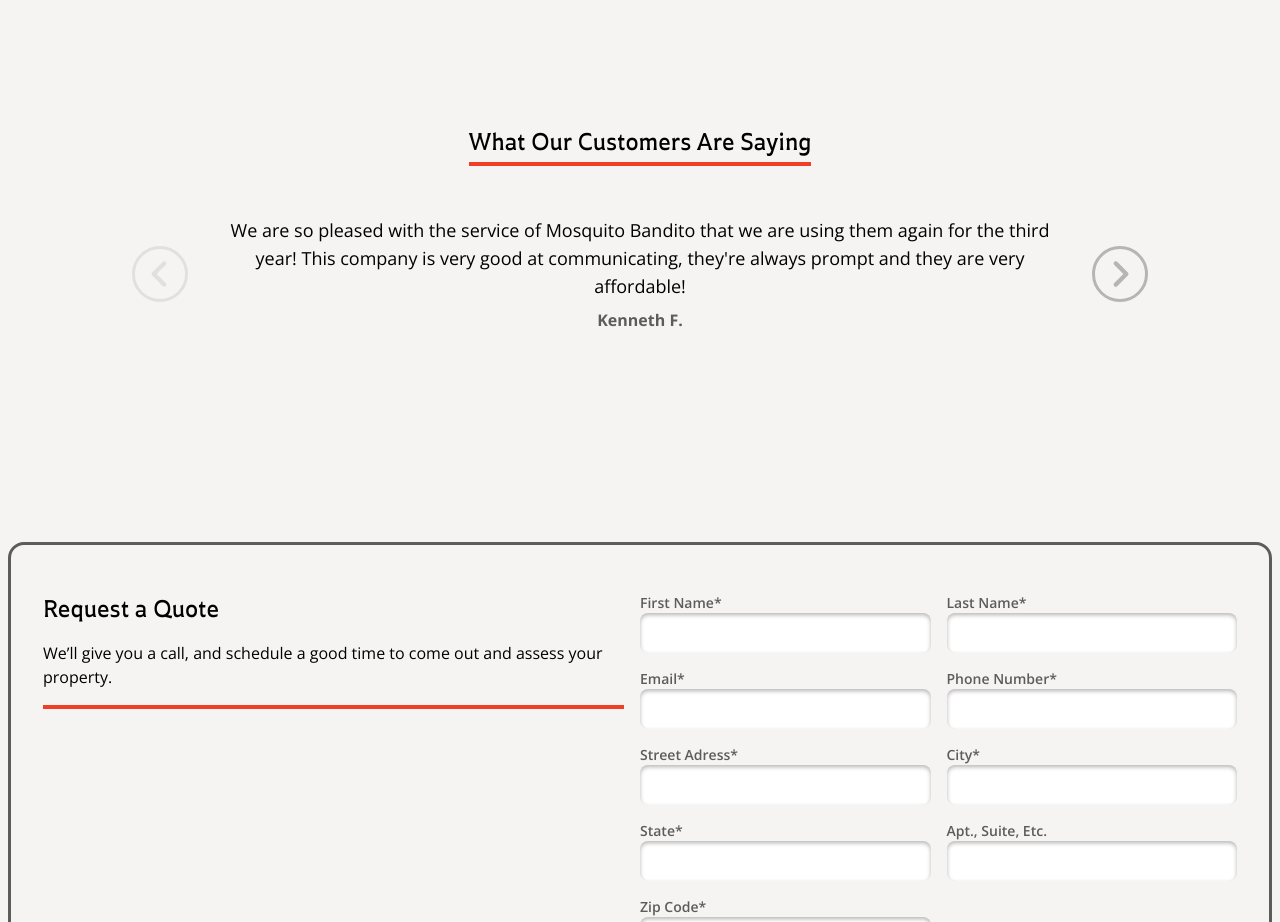
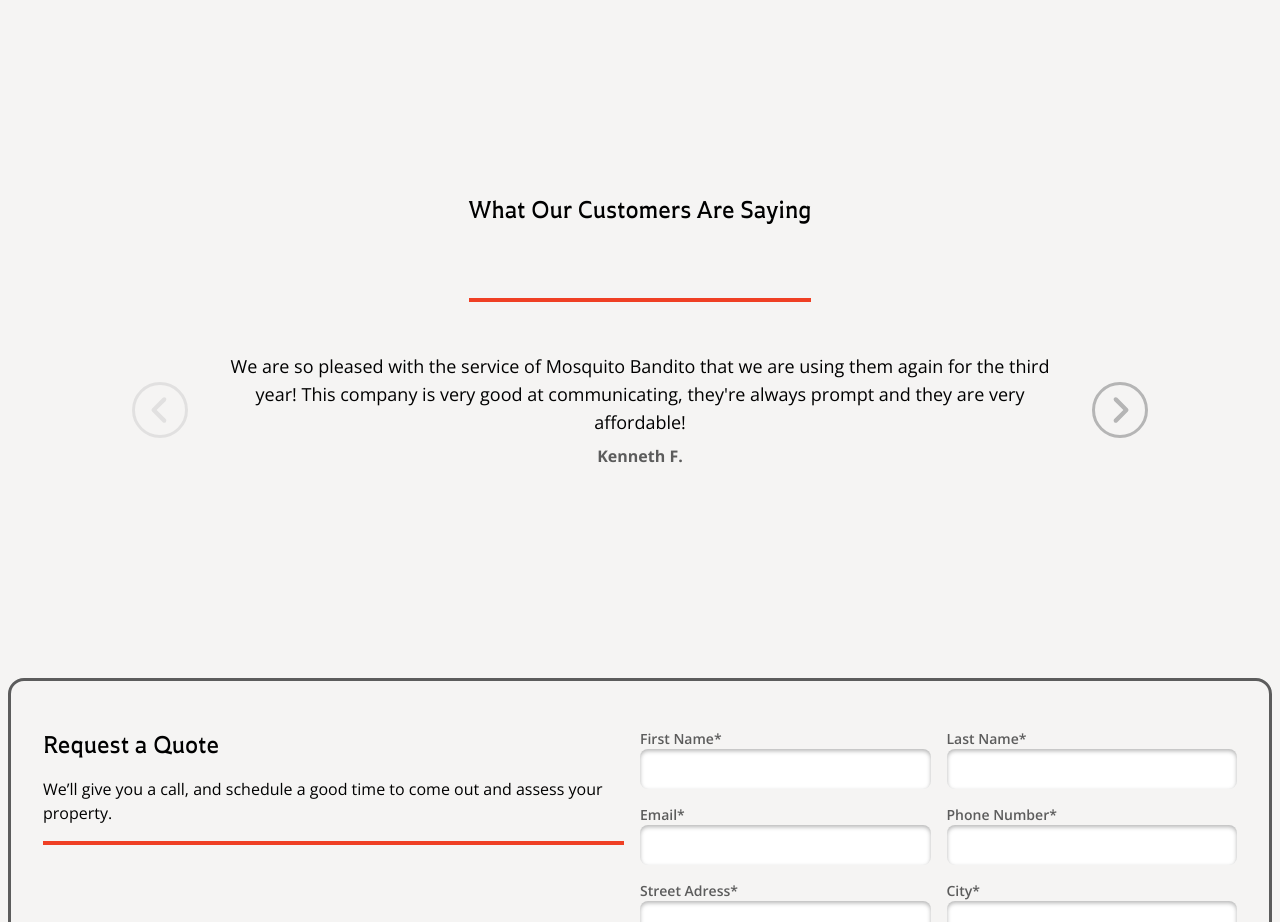
Before and after one commit to austin-tanksley/mosquito-bandito2025, a React (Vite) app: page / in a window 1280 px wide. Shown: the part 2780-3702 px from the top of the page. Built offline with nearby package versions, Linux system fonts and the light colour scheme.

Commit message:
fix bottom borders

```diff
--- a/src/Testimonial.jsx
+++ b/src/Testimonial.jsx
@@ -32,7 +32,7 @@
 
   return (
     <div className="container py-24 mx-auto max-w-[1024px] px-1 mb-24">
-      <h2 className="mx-auto py-1 mb-8 border-b-bandito-red border-b-4 font-display text-2xl w-fit">
+      <h2 className="mx-auto py-18 mb-8 border-b-bandito-red border-b-4 font-display text-2xl w-fit">
         What Our Customers Are Saying
       </h2>
 
```
